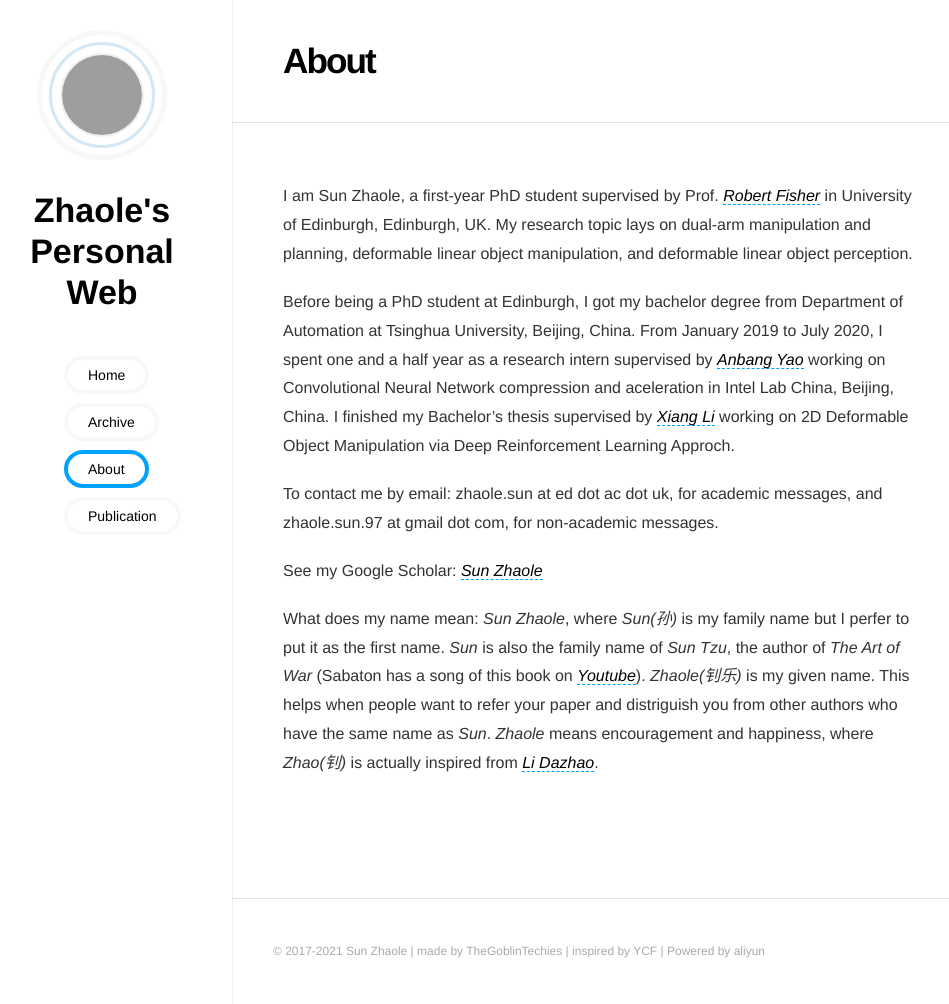
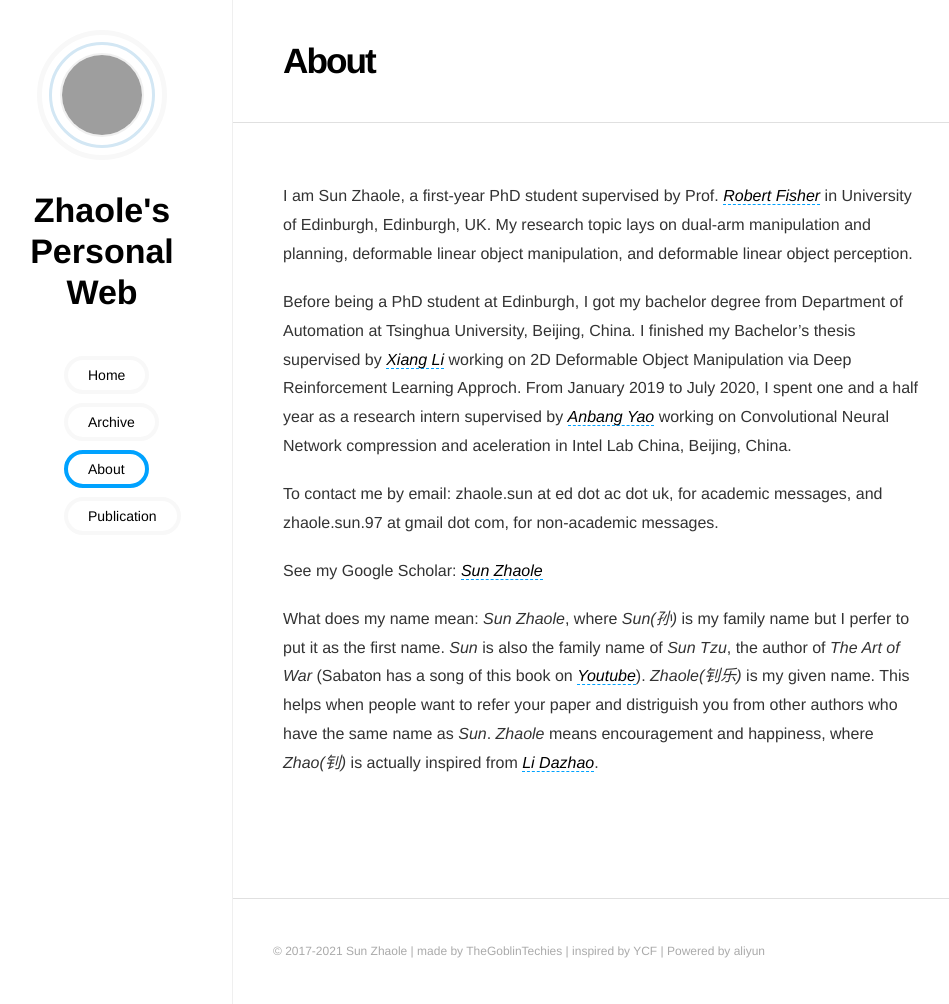
Before and after one commit to TheGoblinTechies/thegoblintechies.github.io, a Jekyll site: the page built from about.md, in a window 1280 px wide and 1004 px high. Shown: the whole window, without its empty margins (28-977 px from the left). Built offline with Jekyll 4.4.1, drawn with Linux system fonts in a browser that asks for light colours; grey boxes are pictures that could not be loaded.

```diff
--- a/about.md
+++ b/about.md
@@ -4,12 +4,9 @@ title: About
 active: about
 ---
 
-
-
-
 I am Sun Zhaole, a first-year PhD student supervised by Prof. [*Robert Fisher*](https://homepages.inf.ed.ac.uk/rbf/) in University of Edinburgh, Edinburgh, UK. My research topic lays on dual-arm manipulation and planning, deformable linear object manipulation, and deformable linear object perception.
 
-Before being a PhD student at Edinburgh, I got my bachelor degree from Department of Automation at Tsinghua University, Beijing, China. From January 2019 to July 2020, I spent one and a half year as a research intern supervised by [*Anbang Yao*](https://yaoanbang.github.io/) working on Convolutional Neural Network compression and aceleration in Intel Lab China, Beijing, China. I finished my Bachelor's thesis supervised by [*Xiang Li*](https://sites.google.com/view/homepageoflixiang/home) working on 2D Deformable Object Manipulation via Deep Reinforcement Learning Approch.
+Before being a PhD student at Edinburgh, I got my bachelor degree from Department of Automation at Tsinghua University, Beijing, China. I finished my Bachelor's thesis supervised by [*Xiang Li*](https://sites.google.com/view/homepageoflixiang/home) working on 2D Deformable Object Manipulation via Deep Reinforcement Learning Approch. From January 2019 to July 2020, I spent one and a half year as a research intern supervised by [*Anbang Yao*](https://yaoanbang.github.io/) working on Convolutional Neural Network compression and aceleration in Intel Lab China, Beijing, China.
 
 To contact me by email: zhaole.sun at ed dot ac dot uk, for academic messages, and zhaole.sun.97 at gmail dot com, for non-academic messages.
 
```
